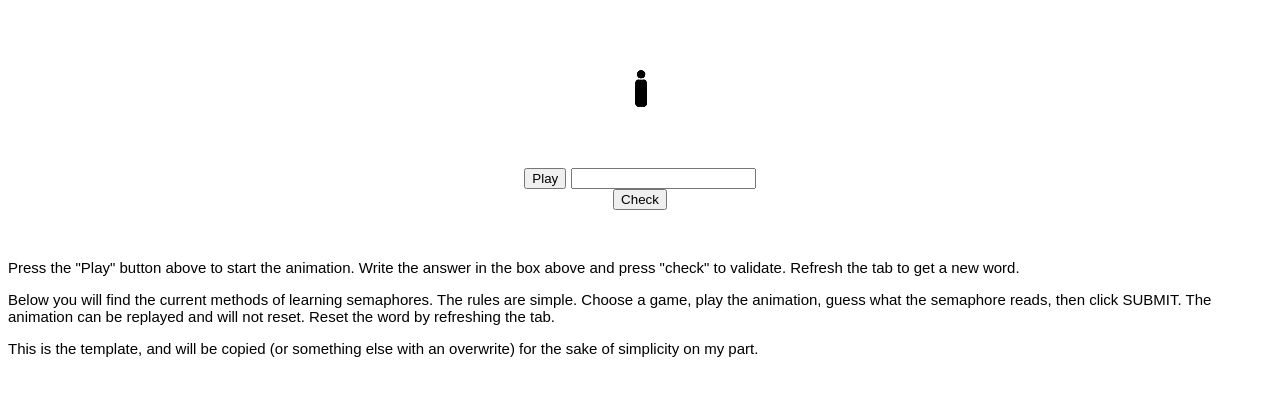
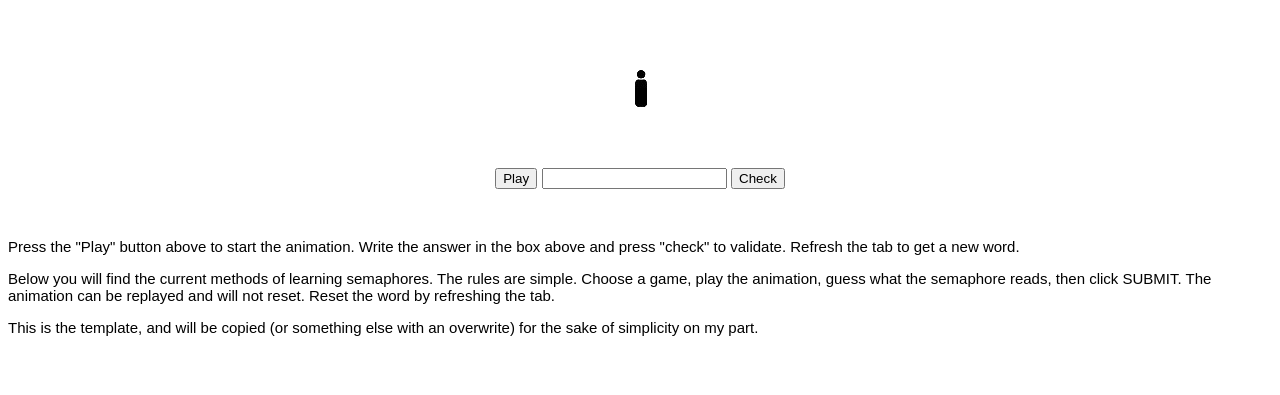
Before and after one commit to Pawos-Howl/Semaphore-Game, a plain HTML site: page template.html in a window 1280 px wide. Shown: the part 141-536 px from the top of the page. Drawn offline with Linux system fonts and the light colour scheme.

Commit message:
Alignment/CodeCleanup

```diff
--- a/template.html
+++ b/template.html
@@ -18,7 +18,7 @@
     <div class="CtrlElements">
         <p style="text-align:center;">
             <button type="button" id="animationTrigger" onclick="runAnimation()">Play</button>
-            <input type="text" id="entered" name="entered"><br>
+            <input type="text" id="entered" name="entered">
             <button onclick="checkAnswer()">Check</button>
         </p>
     </div>
@@ -30,10 +30,6 @@
     <!--These are the modals for being correct or wrong-->
     <div class="AnswerModals" id="modals">
         <div class="modal" id="correct">
-            <!-- <div class="modal-header">
-                <span class="close">&times;</span>
-                <h2>Correct!</h2>
-            </div> -->
             <div class="modal-content">
                 <span class="close">&times;</span>
                 <p style="text-align: center; font-size: 35px; margin-bottom: 0;">Correct!</p>
@@ -43,10 +39,6 @@
             </div>
         </div>
         <div class="modal" id="wrong">
-            <!-- <div class="modal-header">
-                <span class="close">&times;</span>
-                <h2>Wrong...</h2>
-            </div> -->
             <div class="modal-content">
                 <span class="close">&times;</span>
                 <p style="text-align: center; font-size: 35px; margin-bottom: 0;">Incorrect...</p>
```
Also changed, not shown: navwords.html (+2 -2 lines).
